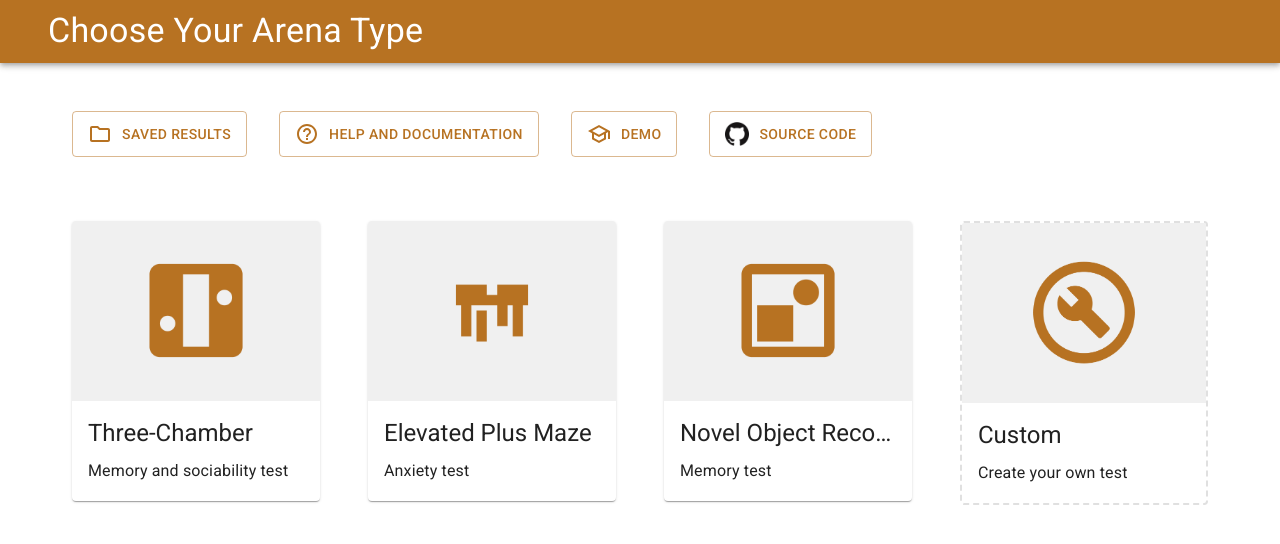
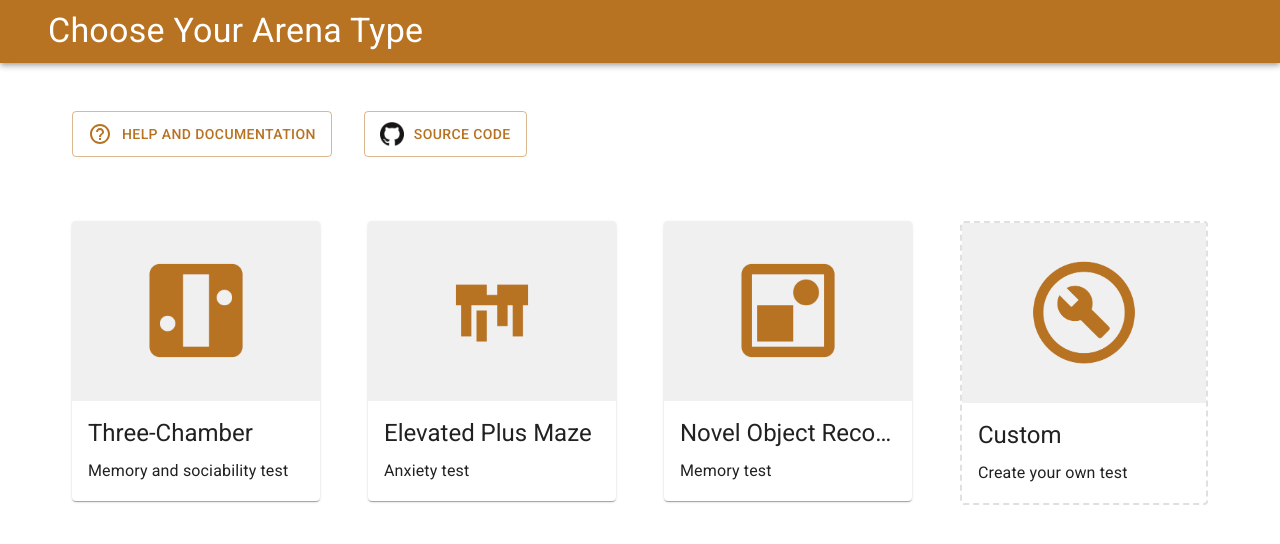
Before and after one commit to LandonFuhr/aseen, a React (Create React App) app in the folder src/frontend/: page / in a window 1280 px wide. Shown: the top 544 px of the page. Built offline with nearby package versions, Linux system fonts and the light colour scheme.

Commit message:
Remove saved results and demo buttons

```diff
--- a/src/frontend/src/pages/home/ButtonsBar/ButtonsImpl.tsx
+++ b/src/frontend/src/pages/home/ButtonsBar/ButtonsImpl.tsx
@@ -1,20 +1,6 @@
-import {
-  FolderOutlined,
-  HelpOutline,
-  SchoolOutlined,
-} from "@material-ui/icons";
+import { HelpOutline } from "@material-ui/icons";
 import { OutlineButton } from "../../../components/Buttons";
 import { openExternalLink } from "../../../core/electron/shell";
-
-export const SavedResultsButton = (props: ButtonBarButtonProps) => {
-  return (
-    <OutlineButton
-      onClick={props.onClick}
-      text="Saved Results"
-      icon={<FolderOutlined />}
-    />
-  );
-};
 
 export const HelpAndDocsButton = () => {
   return (
@@ -24,16 +10,6 @@ export const HelpAndDocsButton = () => {
       }
       text="Help and Documentation"
       icon={<HelpOutline />}
-    />
-  );
-};
-
-export const DemoButton = (props: ButtonBarButtonProps) => {
-  return (
-    <OutlineButton
-      onClick={props.onClick}
-      text="Demo"
-      icon={<SchoolOutlined />}
     />
   );
 };
@@ -53,7 +29,3 @@ export const GithubButton = () => {
     />
   );
 };
-
-interface ButtonBarButtonProps {
-  onClick: () => void;
-}
--- a/src/frontend/src/pages/home/ButtonsBar/index.tsx
+++ b/src/frontend/src/pages/home/ButtonsBar/index.tsx
@@ -1,21 +1,9 @@
 import { Grid } from "@material-ui/core";
-import {
-  DemoButton,
-  GithubButton,
-  HelpAndDocsButton,
-  SavedResultsButton,
-} from "./ButtonsImpl";
+import { GithubButton, HelpAndDocsButton } from "./ButtonsImpl";
 import "../styles.css";
 
 const ButtonsBar = () => {
-  function handleSavedResultsClick() {}
-  function handleDemoClick() {}
-  const buttons = [
-    <SavedResultsButton onClick={handleSavedResultsClick} />,
-    <HelpAndDocsButton />,
-    <DemoButton onClick={handleDemoClick} />,
-    <GithubButton />,
-  ];
+  const buttons = [<HelpAndDocsButton />, <GithubButton />];
   return (
     <Grid container spacing={4}>
       {buttons.map((button, i) => {
```
